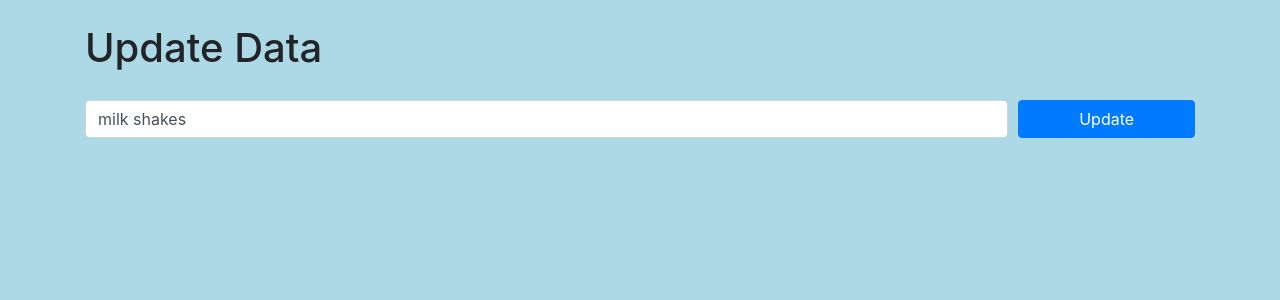
After one commit to angelonoob/FLask-CRUD, a Flask app: page /update/1 in a window 1280 px wide. The commit adds this page. Shown: the top 300 px of the page. Run offline with Flask 2, Linux system fonts and the light colour scheme; data comes from the database, SQL or seed files in the repository; both versions use the stored data as it was after the commit; some libraries are stand-ins or nearby versions.

Commit message:
add update function

```diff
--- a/app.py
+++ b/app.py
@@ -44,5 +44,24 @@ def delete(id):
     except:
         return "There was a problem deleting data"
 
+
+@app.route('/update/<int:id>', methods=['GET', 'POST'])
+def update(id):
+    grocery = Grocery.query.get_or_404(id)
+
+    if request.method == 'POST':
+        grocery.name = request.form['name']
+
+        try:
+            db.session.commit()
+            return redirect('/')
+        except:
+            return "There was a problem updating data."
+
+    else:
+        title = "Update Data"
+        return render_template('update.html', title=title, grocery=grocery)
+
+
 if __name__ == '__main__':
     app.run(debug=True)
--- a/templates/index.html
+++ b/templates/index.html
@@ -17,7 +17,7 @@
             <tbody>
                 {% for grocery in groceries %}
                 <tr>
-                    <td><a href="">{{ grocery.name }}</a></td>
+                    <td><a href="/update/{{ grocery.id }}">{{ grocery.name }}</a></td>
                     <td>{{ grocery.created_at.date() }}</td>
                     <td class="text-right"><a class="btn btn-danger btn-sm" href="/delete/{{ grocery.id }}" role="button">Delete</a></td>
                 </tr>
--- /dev/null
+++ b/templates/update.html
@@ -0,0 +1,17 @@
+{% extends 'base.html' %}
+
+{% block content %}
+    <div class="container">
+        <h1 class="my-4">Update Data</h1>
+        <form action="/update/{{ grocery.id }}", method="POST">
+            <div class="form-row">
+                <div class="col-sm-10 my-1">
+                    <input type="text" class="form-control" name="name" value="{{ grocery.name }}">
+                </div>
+                <div class="col-sm-2 my-1">
+                    <button type="submit" class="btn btn-primary btn-block">Update</button>
+                </div>
+            </div>
+        </form>
+    </div>
+{% endblock content %}
```
Also changed, not shown: test.db.
